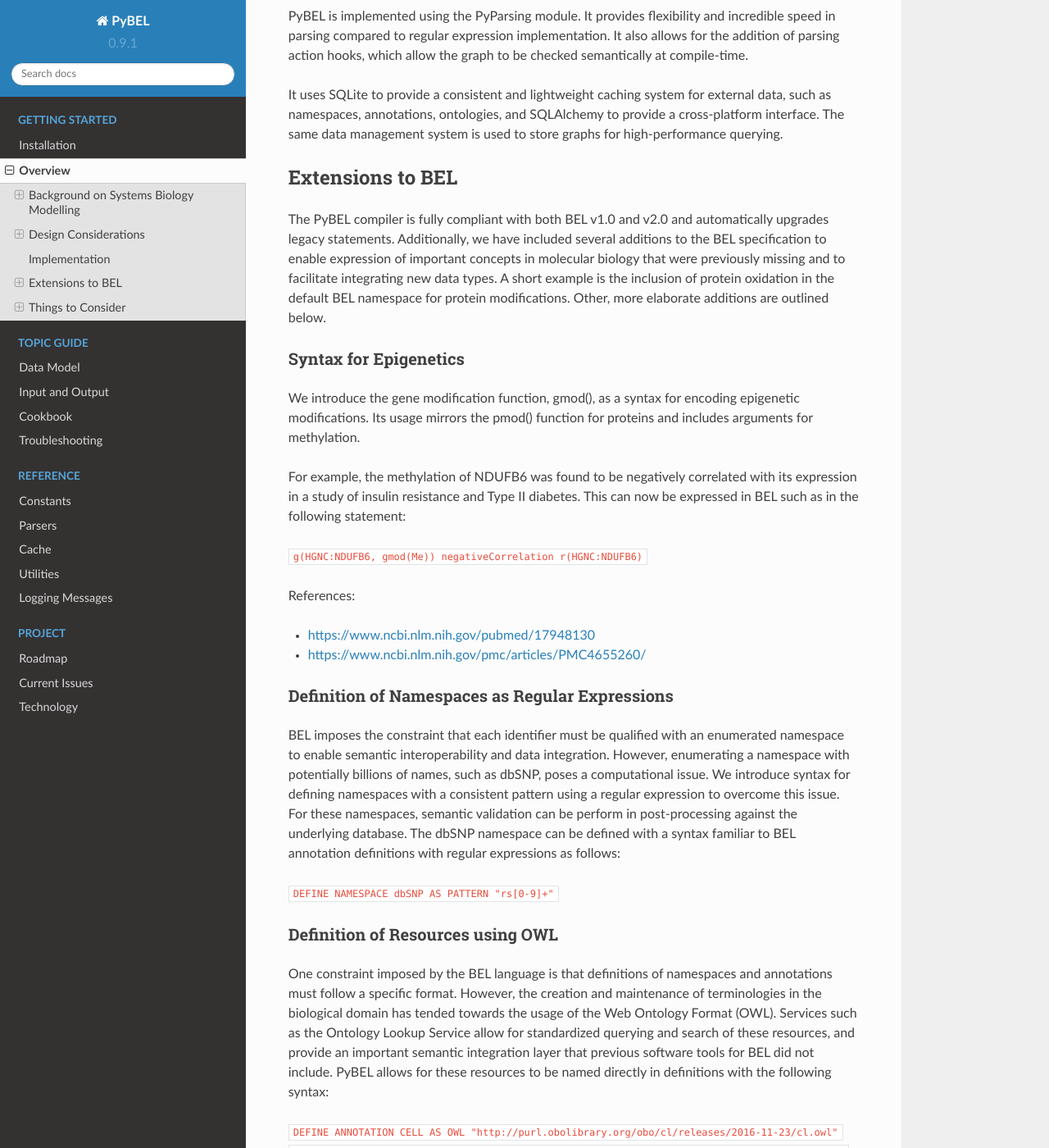
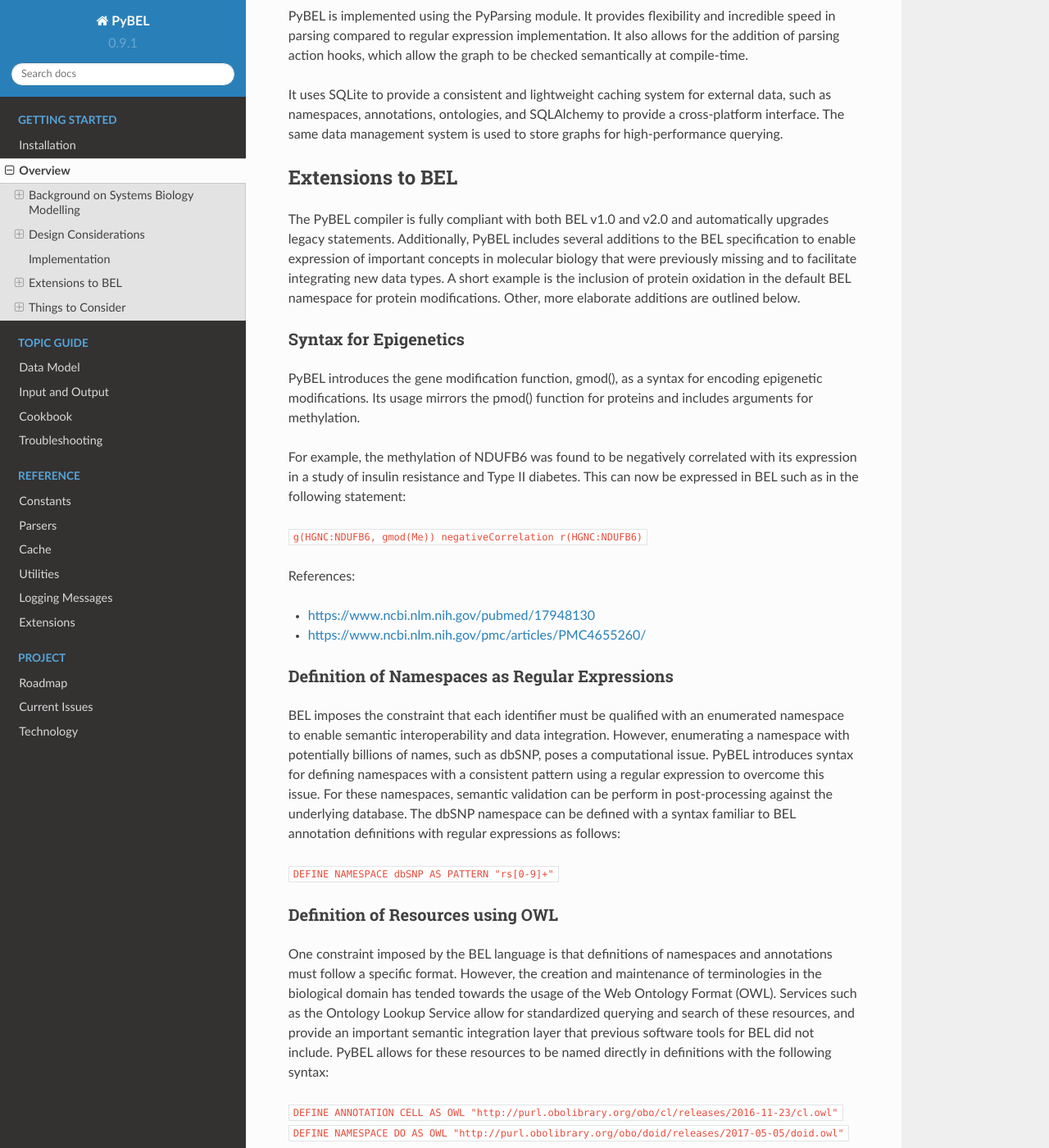
Before and after one commit to pybel/pybel, a Sphinx documentation site: the page built from docs/source/overview.rst, in a window 1280 px wide and 1400 px high, scrolled down 1629 px. Shown: the whole window at 82% size. Built offline with Sphinx 7.4.7 and the Read the Docs theme 2.0.0, drawn with Linux system fonts in a browser that asks for light colours; some of the changed text lies outside the part shown.

Commit message:
Update documentation
[skip ci]

```diff
--- /dev/null
+++ b/docs/source/extensions.rst
@@ -0,0 +1,4 @@
+Extensions
+==========
+
+.. automodule:: pybel.ext
--- a/docs/source/index.rst
+++ b/docs/source/index.rst
@@ -52,6 +52,7 @@
    manager
    utilities
    logging
+   extensions
 
 .. toctree::
    :caption: Project
--- a/docs/source/overview.rst
+++ b/docs/source/overview.rst
@@ -75,14 +75,14 @@
 Extensions to BEL
 -----------------
 The PyBEL compiler is fully compliant with both BEL v1.0 and v2.0 and automatically upgrades legacy statements.
-Additionally, we have included several additions to the BEL specification to enable expression of important concepts
+Additionally, PyBEL includes several additions to the BEL specification to enable expression of important concepts
 in molecular biology that were previously missing and to facilitate integrating new data types. A short example is the
 inclusion of protein oxidation in the default BEL namespace for protein modifications. Other, more elaborate additions
 are outlined below.
 
 Syntax for Epigenetics
 ~~~~~~~~~~~~~~~~~~~~~~
-We introduce the gene modification function, gmod(), as a syntax for encoding epigenetic modifications. Its usage
+PyBEL introduces the gene modification function, gmod(), as a syntax for encoding epigenetic modifications. Its usage
 mirrors the pmod() function for proteins and includes arguments for methylation.
 
 For example, the methylation of NDUFB6 was found to be negatively correlated with its expression in a study of insulin
@@ -99,7 +99,7 @@
 ~~~~~~~~~~~~~~~~~~~~~~~~~~~~~~~~~~~~~~~~~~~~~~~
 BEL imposes the constraint that each identifier must be qualified with an enumerated namespace to enable semantic
 interoperability and data integration. However, enumerating a namespace with potentially billions of names, such as
-dbSNP, poses a computational issue. We introduce syntax for defining namespaces with a consistent pattern using a
+dbSNP, poses a computational issue. PyBEL introduces syntax for defining namespaces with a consistent pattern using a
 regular expression to overcome this issue. For these namespaces, semantic validation can be perform in post-processing
 against the underlying database. The dbSNP namespace can be defined with a syntax familiar to BEL annotation
 definitions with regular expressions as follows:
@@ -211,7 +211,7 @@
 
 - :code:`A => (B => C)` means that `A` increases the process by which `B` increases `C`. The example in the BEL Spec
   :code:`p(HGNC:GATA1) => (act(p(HGNC:ZBTB16)) => r(HGNC:MPL))` represents GATA1 directly increasing the process by
-  which ZBTB16 directly increases MPL. Before, we were using directly increasing to specify physical contact, so it's
+  which ZBTB16 directly increases MPL. Before, directly increasing was used to specify physical contact, so it's
   reasonable to conclude that  :code:`p(HGNC:GATA1) => act(p(HGNC:ZBTB16))`. The specification cites examples when `B`
   is an activity that only is affected in the context of `A` and `C`. This complicated enough that it is both
   impractical to standardize during curation, and impractical to represent in a network.
@@ -248,8 +248,8 @@
 
 Recommendations for Use in PyBEL
 ********************************
-We considered the ambiguity of nested statements to be a great risk to clarity and have disabled the usage of
-nested statements by default. See the Input and Output section for different parser settings. In our group at Fraunhofer
+After considering the ambiguity of nested statements to be a great risk to clarity, and PyBEL disables the usage of
+nested statements by default. See the Input and Output section for different parser settings. At Fraunhofer
 SCAI, curators resolved these statements to single statements to improve the precision and readability of our BEL
 documents.
 
--- a/docs/source/parser.rst
+++ b/docs/source/parser.rst
@@ -1,12 +1,11 @@
 Parsers
 =======
-
 This page is for users who want to squeeze the most bizarre possibilities out of PyBEL. Most users will not need this
 reference.
 
 PyBEL makes extensive use of the PyParsing module. The code is organized to different modules to reflect
 the different faces ot the BEL language. These parsers support BEL 2.0 and have some backwards compatibility
-for rewriting BEL 1.0 statements as BEL 2.0. The biologist and bioinformatician using this software will likely never
+for rewriting BEL v1.0 statements as BEL v2.0. The biologist and bioinformatician using this software will likely never
 need to read this page, but a developer seeking to extend the language will be interested to see the inner workings
 of these parsers.
 
```
Also changed, not shown: docs/source/cookbook.rst (+0 -13 lines).
